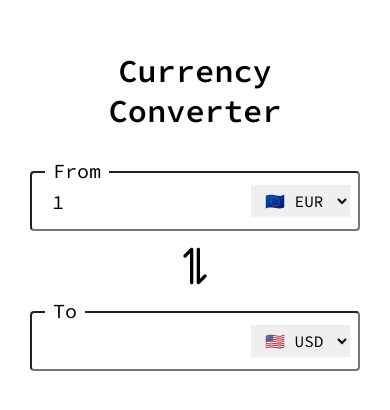
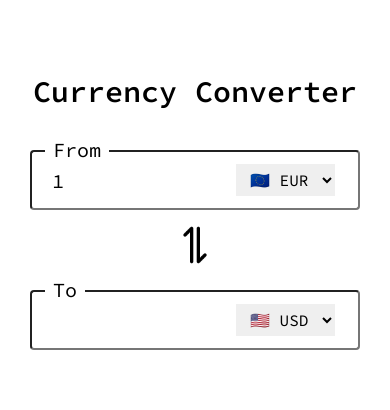
Before and after one commit to yannzg/currency-converter, a website with bundled scripts: page web/index.html in a window 390 px wide. Shown: the part 196-606 px from the top of the page. Built offline with nearby package versions, Linux system fonts and the light colour scheme; no server answers.

Commit message:
updating mobile style

```diff
--- a/web/style.css
+++ b/web/style.css
@@ -128,7 +128,7 @@
     }
 
     h1 {
-        font-size: 32px;
+        font-size: 30px;
         text-align: center;
     }
 
@@ -164,6 +164,7 @@
     input {
         width: 100%;
         padding-right: 110px;
+
     }
 
     select {
@@ -177,7 +178,7 @@
     }
 
     .swap-arrow.clicked {
-        transform: rotate(-90deg);
+        transform: rotate(-90degit g);
     }
 }
 
@@ -198,6 +199,5 @@
 
     select {
         font-size: 16px;
-        right: 10px;
     }
 }
```
